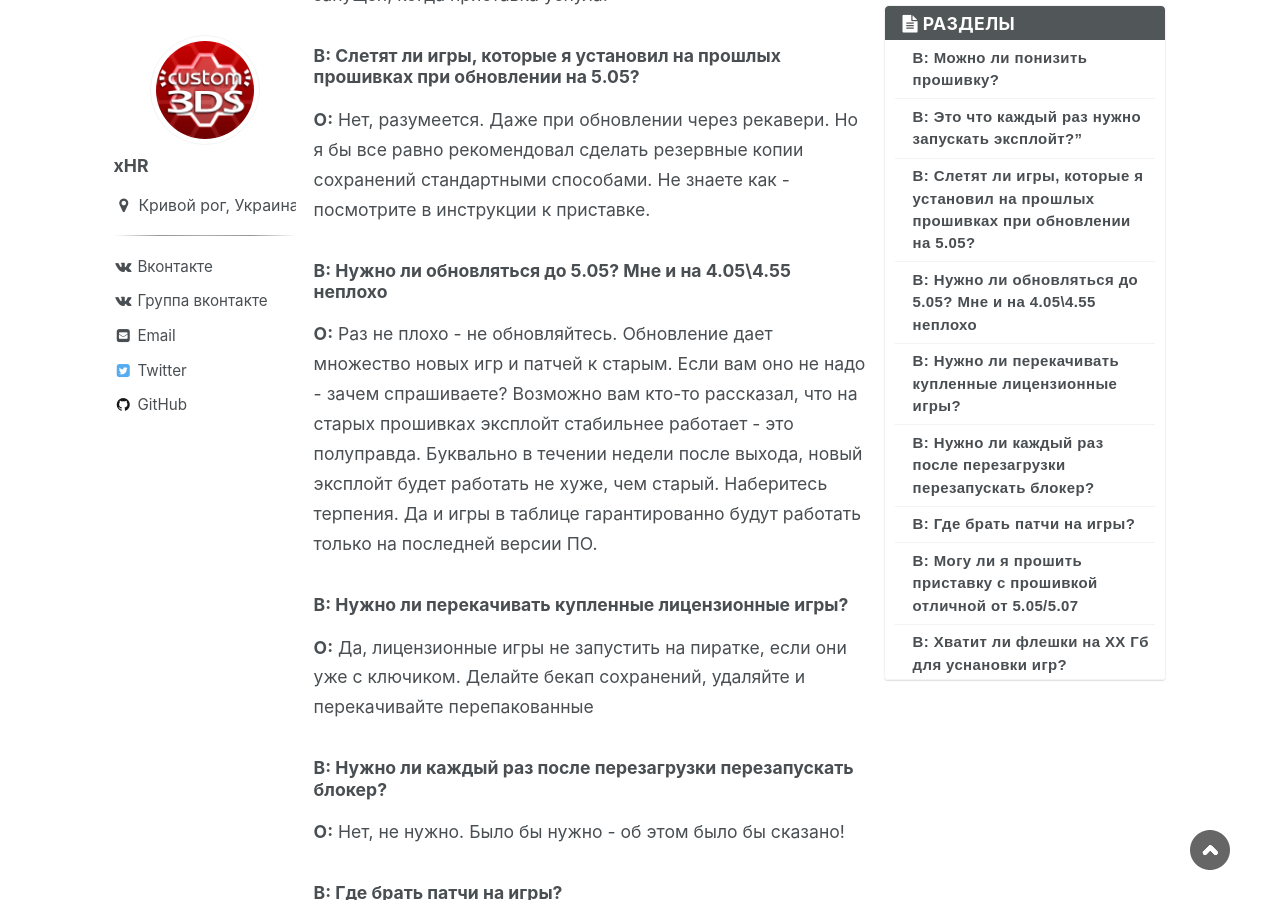
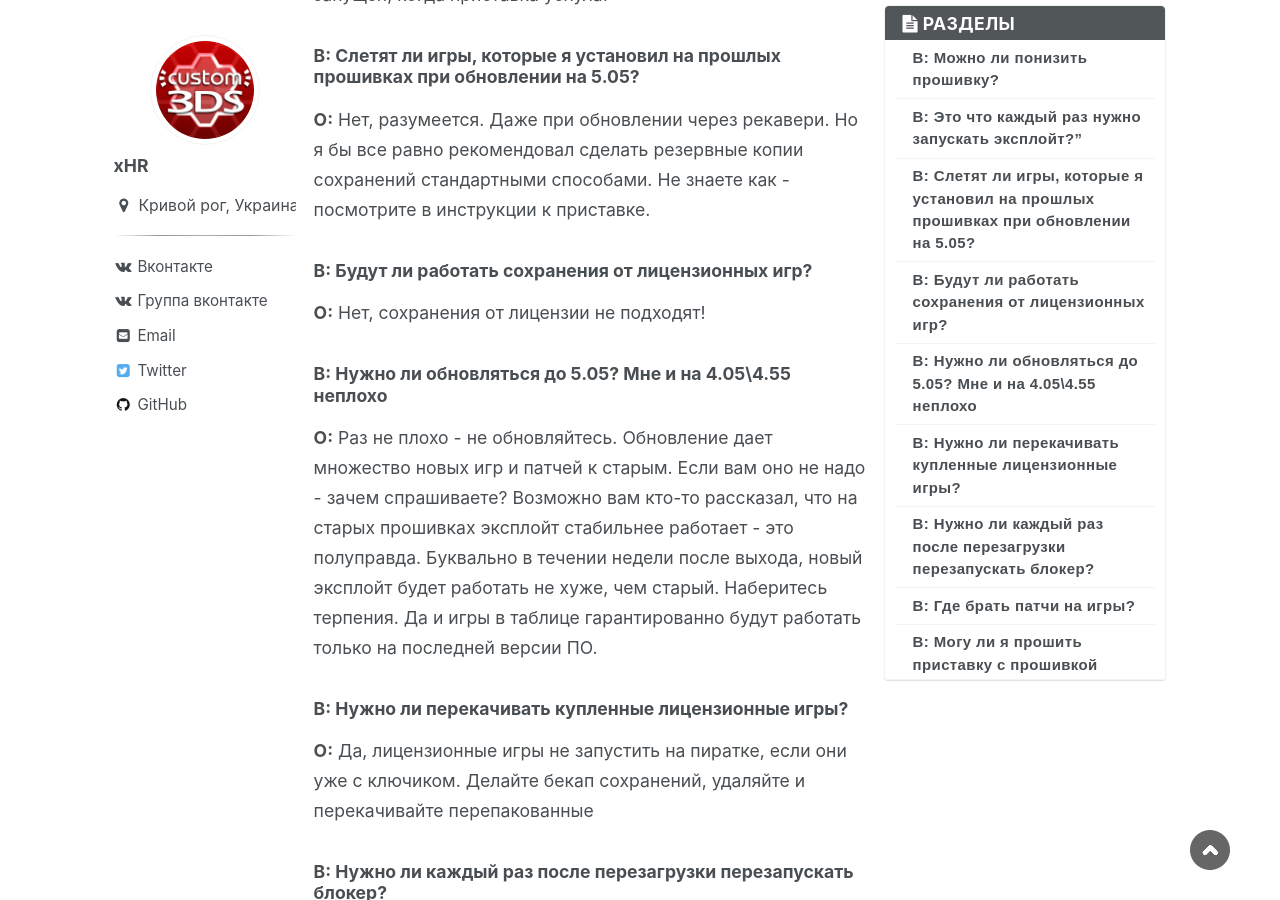
Before and after one commit to rashevskyv/ps4, a Jekyll site: the page built from _pages/faq.md, in a window 1280 px wide and 900 px high, scrolled down 417 px. Built offline with Jekyll 4.4.1, drawn with Linux system fonts in a browser that asks for light colours; nearby versions of some CDN libraries.

Commit message:
adds on faq

```diff
--- a/_pages/faq.md
+++ b/_pages/faq.md
@@ -14,6 +14,9 @@ author_profile: true
 
 ### **В:** Слетят ли игры, которые я установил на прошлых прошивках при обновлении на 5.05?
 **О:** Нет, разумеется. Даже при обновлении через рекавери. Но я бы все равно рекомендовал сделать резервные копии сохранений стандартными способами. Не знаете как - посмотрите в инструкции к приставке.
+
+### **В:** Будут ли работать сохранения от лицензионных игр?
+**О:** Нет, сохранения от лицензии не подходят!
 
 ### **В:** Нужно ли обновляться до 5.05? Мне и на 4.05\4.55 неплохо
 **О:** Раз не плохо - не обновляйтесь. Обновление дает множество новых игр и патчей к старым. Если вам оно не надо - зачем спрашиваете? Возможно вам кто-то рассказал, что на старых прошивках эксплойт стабильнее работает - это полуправда. Буквально в течении недели после выхода, новый эксплойт будет работать не хуже, чем старый. Наберитесь терпения. Да и игры в таблице гарантированно будут работать только на последней версии ПО.
```
